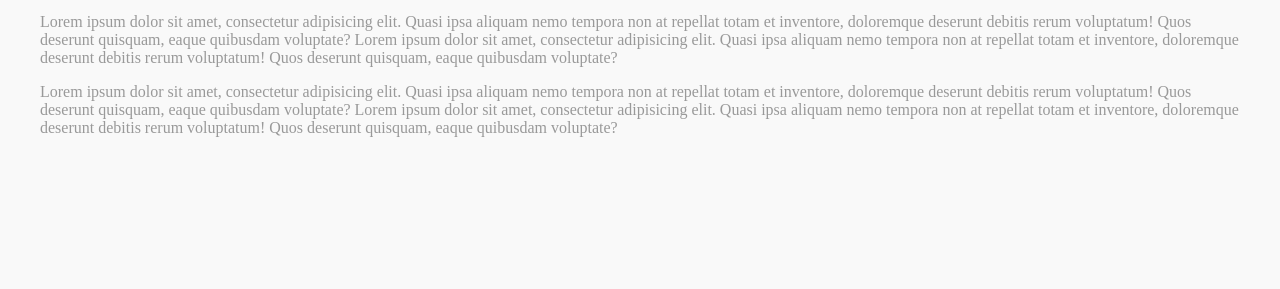
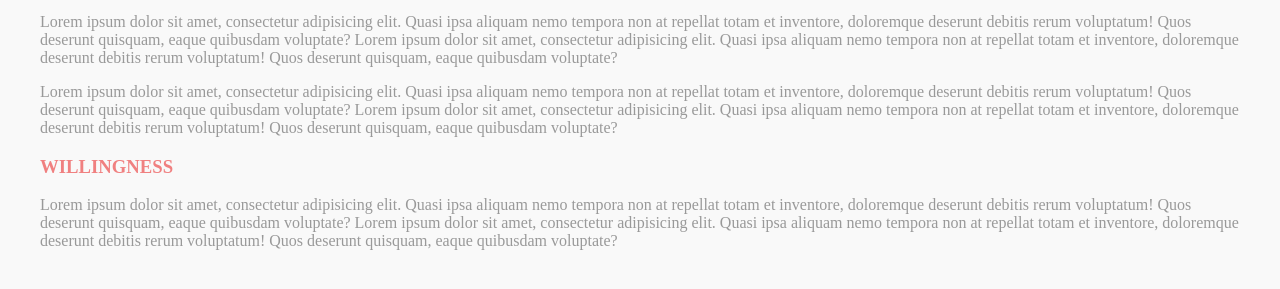
Before and after one commit to widikin/Project-2, a plain HTML site: page index.html in a window 1280 px wide. Shown: the part 101-390 px from the top of the page. Drawn offline with nearby package versions, Linux system fonts and the light colour scheme.

Commit message:
Final V1.0.1

```diff
--- a/index.html
+++ b/index.html
@@ -17,6 +17,10 @@
       Lorem ipsum dolor sit amet, consectetur adipisicing elit. Quasi ipsa aliquam nemo tempora non at repellat totam et inventore, doloremque deserunt debitis rerum voluptatum! Quos deserunt quisquam, eaque quibusdam voluptate?</p>
       <p>Lorem ipsum dolor sit amet, consectetur adipisicing elit. Quasi ipsa aliquam nemo tempora non at repellat totam et inventore, doloremque deserunt debitis rerum voluptatum! Quos deserunt quisquam, eaque quibusdam voluptate?
       Lorem ipsum dolor sit amet, consectetur adipisicing elit. Quasi ipsa aliquam nemo tempora non at repellat totam et inventore, doloremque deserunt debitis rerum voluptatum! Quos deserunt quisquam, eaque quibusdam voluptate?</p
+      <hr/>
+<h3>WILLINGNESS</h3>
+      <p>Lorem ipsum dolor sit amet, consectetur adipisicing elit. Quasi ipsa aliquam nemo tempora non at repellat totam et inventore, doloremque deserunt debitis rerum voluptatum! Quos deserunt quisquam, eaque quibusdam voluptate?
+      Lorem ipsum dolor sit amet, consectetur adipisicing elit. Quasi ipsa aliquam nemo tempora non at repellat totam et inventore, doloremque deserunt debitis rerum voluptatum! Quos deserunt quisquam, eaque quibusdam voluptate?</p
     </div>
 </body>
 </html>
--- a/styles.css
+++ b/styles.css
@@ -1,4 +1,4 @@
-h1 {
+h1,h2,h3 {
     color: lightcoral;
  text-transform: uppercase;
 }
```
